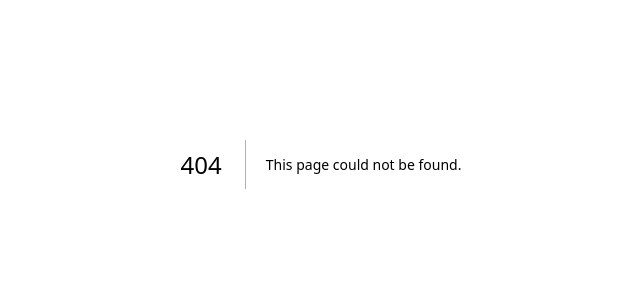
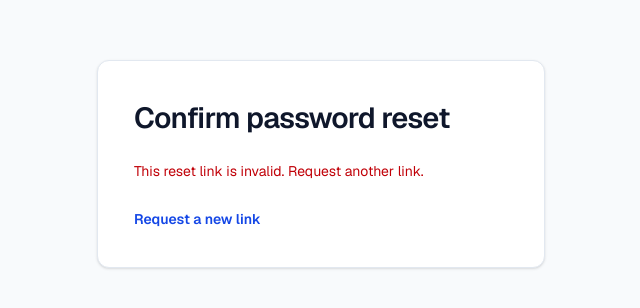
Before and after one commit to bondarenkodenis0907-web/client-portal-dashboard, a Next.js app: page /auth/confirm in a window 1280 px wide. Before the commit this address had no page. Shown: the part 236-544 px from the top of the page, without its empty margins (319-959 px from the left). Built offline with nearby package versions, Linux system fonts and the light colour scheme.

Commit message:
feat(auth): require explicit human confirmation before consuming reset link

```diff
--- /dev/null
+++ b/src/app/auth/confirm/page.tsx
@@ -0,0 +1,55 @@
+import Link from "next/link";
+
+export const dynamic = "force-dynamic";
+export const metadata = {
+  title: "Confirm password reset | Client Portal",
+  robots: { index: false, follow: false },
+};
+
+export default async function ConfirmRecoveryPage({
+  searchParams,
+}: {
+  searchParams: Promise<{ token_hash?: string | string[] }>;
+}) {
+  const { token_hash: tokenHash } = await searchParams;
+  const valid =
+    typeof tokenHash === "string" &&
+    /^[A-Za-z0-9_-]{20,512}$/.test(tokenHash);
+
+  return (
+    <main className="flex min-h-screen items-center justify-center bg-[#f8fafc] px-5 py-12 text-slate-900">
+      <section className="w-full max-w-md rounded-xl border border-slate-200 bg-white p-7 shadow-sm sm:p-9">
+        <h1 className="text-[29px] font-semibold tracking-tight">
+          Confirm password reset
+        </h1>
+        {valid ? (
+          <>
+            <p className="mt-3 text-sm leading-6 text-slate-600">
+              Continue to verify your reset link and choose a new password.
+              Opening this page alone does not use the link.
+            </p>
+            <form method="post" action="/auth/verify-recovery" className="mt-7">
+              <input type="hidden" name="token_hash" value={tokenHash} />
+              <button
+                type="submit"
+                className="w-full rounded-lg bg-[#315fd4] px-4 py-3 text-sm font-semibold text-white hover:bg-blue-700"
+              >
+                Continue password reset
+              </button>
+            </form>
+          </>
+        ) : (
+          <p role="alert" className="mt-5 text-sm text-red-700">
+            This reset link is invalid. Request another link.
+          </p>
+        )}
+        <Link
+          href="/forgot-password"
+          className="mt-7 inline-block text-sm font-semibold text-blue-700 hover:underline"
+        >
+          Request a new link
+        </Link>
+      </section>
+    </main>
+  );
+}
```
